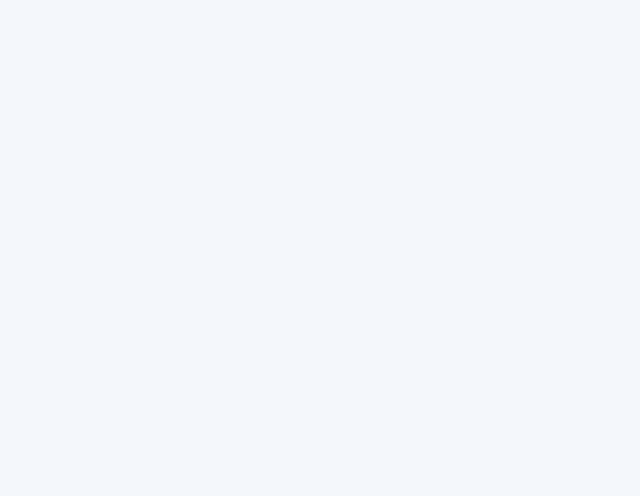
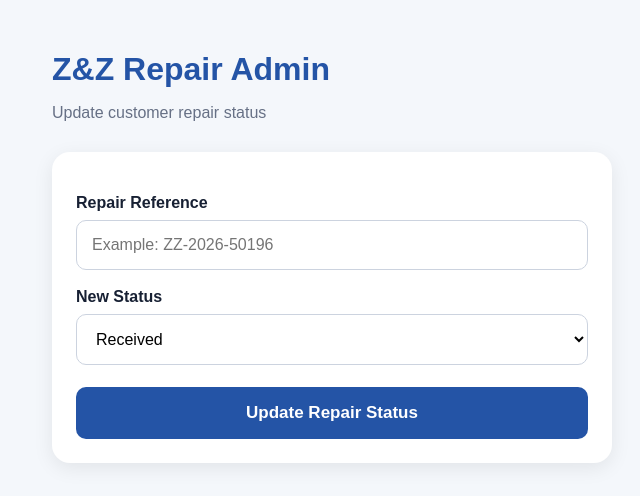
Before and after one commit to engmmt90/zz-iphone-repairs-site, a website: page admin.html in a window 1280 px wide. Shown: the whole page, without its empty margins (308-948 px from the left). Drawn offline with Linux system fonts and the light colour scheme.

Commit message:
Update admin.html

```diff
--- a/admin.html
+++ b/admin.html
@@ -80,7 +80,7 @@
 
 <body>
 
-  <main class="admin" id="adminPanel" hidden>
+  <main class="admin" id="adminPanel">
 
     <h1>Z&Z Repair Admin</h1>
     <p class="subtitle">Update customer repair status</p>
```
